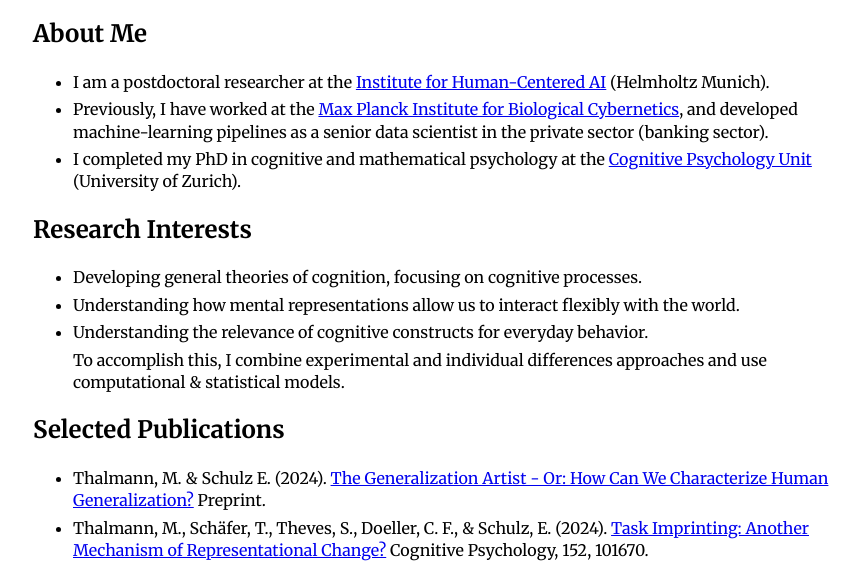
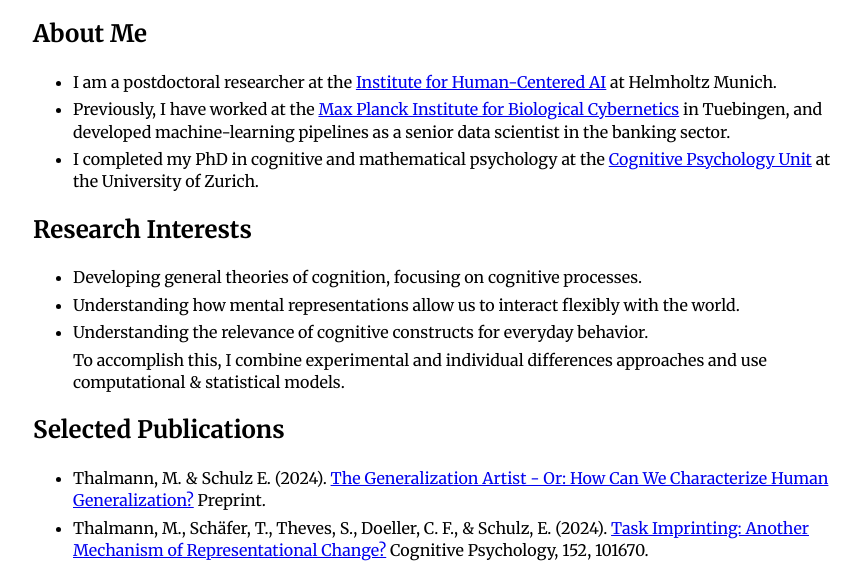
Before and after one commit to MirkoTh/MirkoTh.github.io, a plain HTML site: page index.html in a window 1280 px wide. Shown: the part 230-794 px from the top of the page, without its empty margins (207-1068 px from the left). Drawn offline with Linux system fonts and the light colour scheme.

Commit message:
remove brackets

```diff
--- a/index.html
+++ b/index.html
@@ -71,9 +71,9 @@
         <h2>About Me</h2>
         <p>
             <ul class="reference-list">
-                <li>I am a postdoctoral researcher at the <a href="http://hcai-munich.com/">Institute for Human-Centered AI</a> (Helmholtz Munich).</li>
-                <li>Previously, I have worked at the <a href="https://www.kyb.tuebingen.mpg.de/person/113971/250676">Max Planck Institute for Biological Cybernetics</a>, and developed machine-learning pipelines as a senior data scientist in the private sector (banking sector).</li>
-                <li>I completed my PhD in cognitive and mathematical psychology at the <a href="https://www.psychology.uzh.ch/en/areas/nec/allgpsy.html">Cognitive Psychology Unit</a> (University of Zurich).</li>
+                <li>I am a postdoctoral researcher at the <a href="http://hcai-munich.com/">Institute for Human-Centered AI</a> at Helmholtz Munich.</li>
+                <li>Previously, I have worked at the <a href="https://www.kyb.tuebingen.mpg.de/person/113971/250676">Max Planck Institute for Biological Cybernetics</a> in Tuebingen, and developed machine-learning pipelines as a senior data scientist in the banking sector.</li>
+                <li>I completed my PhD in cognitive and mathematical psychology at the <a href="https://www.psychology.uzh.ch/en/areas/nec/allgpsy.html">Cognitive Psychology Unit</a> at the University of Zurich.</li>
                 <!-- Add more references as needed -->
             </ul>
         </p>
```
